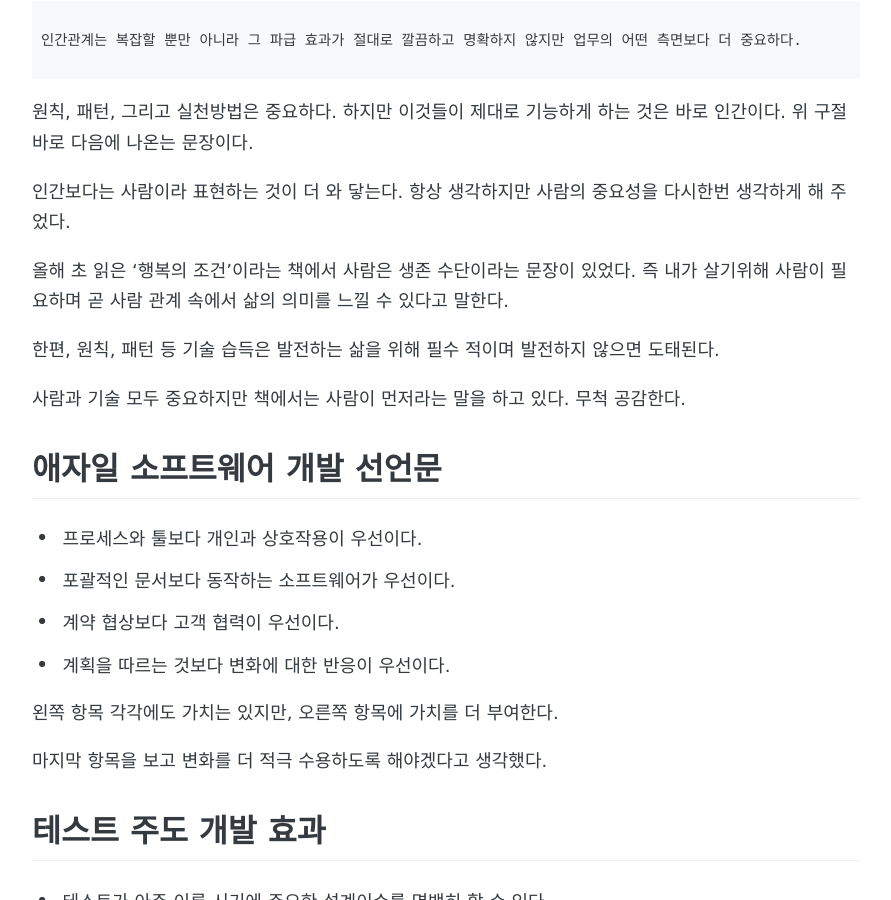
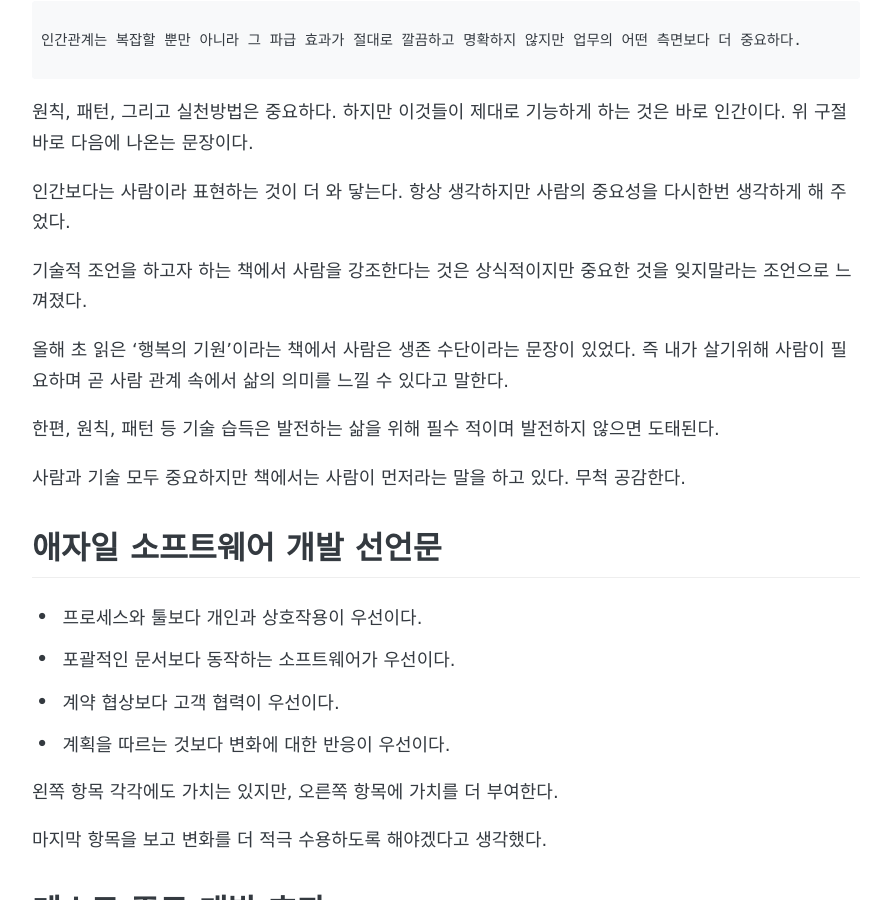
Before and after one commit to in2020/in2020.github.io, a Jekyll site: the page built from _posts/oop/2019-06-07-clean-software.markdown, in a window 1280 px wide and 900 px high, scrolled down 480 px. Shown: the whole window, without its empty margins (194-1085 px from the left). Built offline with Jekyll 4.4.1, drawn with Linux system fonts in a browser that asks for light colours; some web fonts are replaced.

Commit message:
클린 소프트웨어 수정

```diff
--- a/_posts/oop/2019-06-07-clean-software.markdown
+++ b/_posts/oop/2019-06-07-clean-software.markdown
@@ -21,7 +21,9 @@ tags: [oop]
 
 인간보다는 사람이라 표현하는 것이 더 와 닿는다. 항상 생각하지만 사람의 중요성을 다시한번 생각하게 해 주었다.
 
-올해 초 읽은 '행복의 조건'이라는 책에서 사람은 생존 수단이라는 문장이 있었다. 즉 내가 살기위해 사람이 필요하며 곧 사람 관계 속에서 삶의 의미를 느낄 수 있다고 말한다.
+기술적 조언을 하고자 하는 책에서 사람을 강조한다는 것은 상식적이지만 중요한 것을 잊지말라는 조언으로 느껴졌다.
+
+올해 초 읽은 '행복의 기원'이라는 책에서 사람은 생존 수단이라는 문장이 있었다. 즉 내가 살기위해 사람이 필요하며 곧 사람 관계 속에서 삶의 의미를 느낄 수 있다고 말한다.
 
 한편, 원칙, 패턴 등 기술 습득은 발전하는 삶을 위해 필수 적이며 발전하지 않으면 도태된다.
 
```
